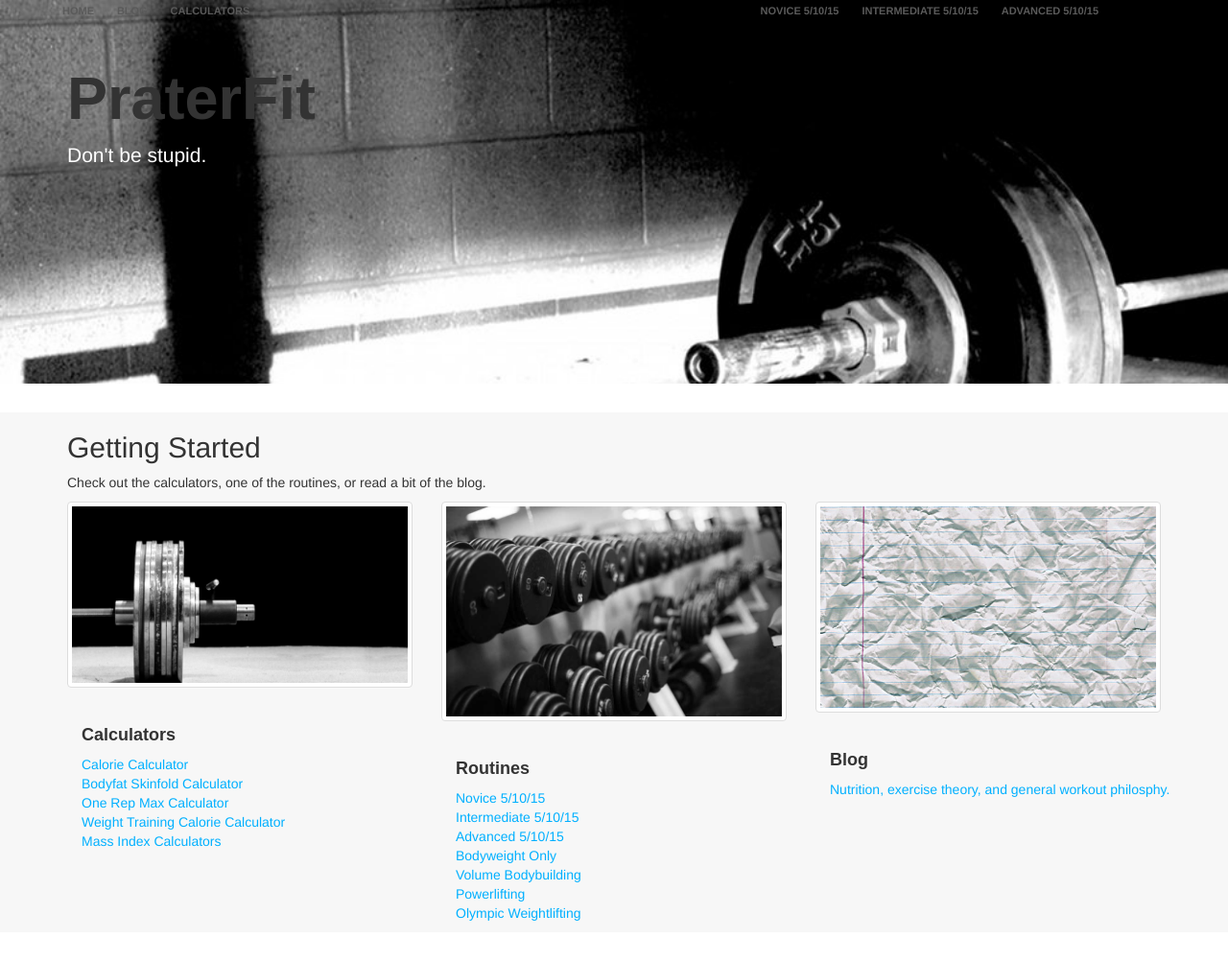
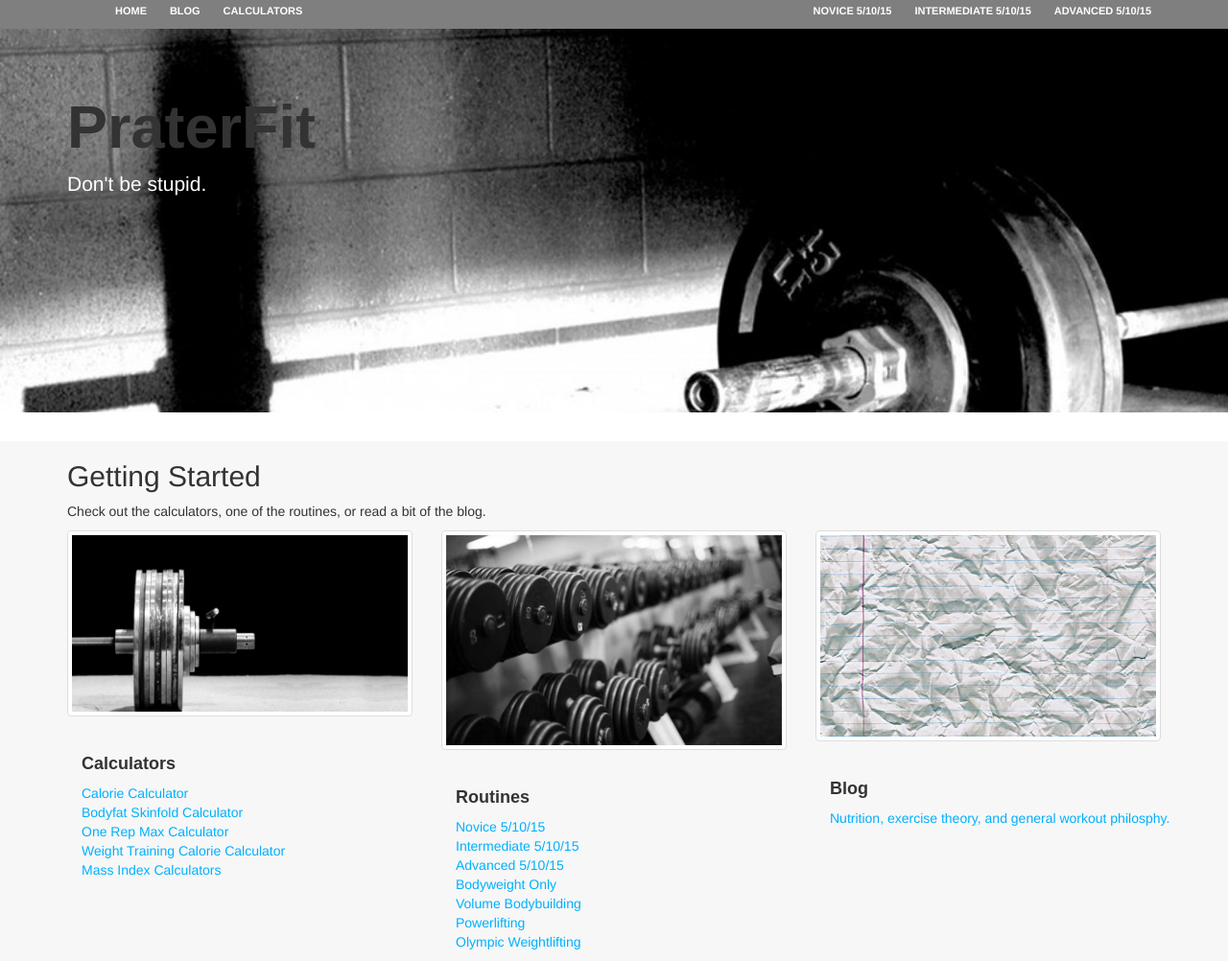
Before and after one commit to jdfprater/praterfit, a plain HTML site: page index.html in a window 1280 px wide. Shown: the top 1002 px of the page at 96% size. Before the commit the page ends 972 px from the top, so only its background shows below. Drawn offline with nearby package versions, Linux system fonts and the light colour scheme.

Commit message:
Update stylesheet.css
opacity on header

```diff
--- a/stylesheet.css
+++ b/stylesheet.css
@@ -1,9 +1,10 @@
+
 .nav {
-    position: fixed;
+    background-color:rgba(0,0,0,0.5);
 }
 
 .nav a {
-    color: #5a5a5a;
+    color: white;
     font-size: 11px;
     font-weight: bold;
     padding: 14px 10px;
```
